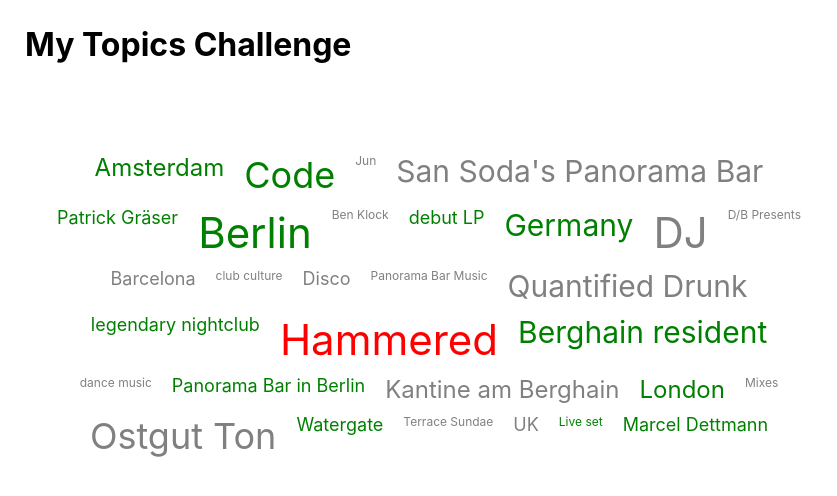
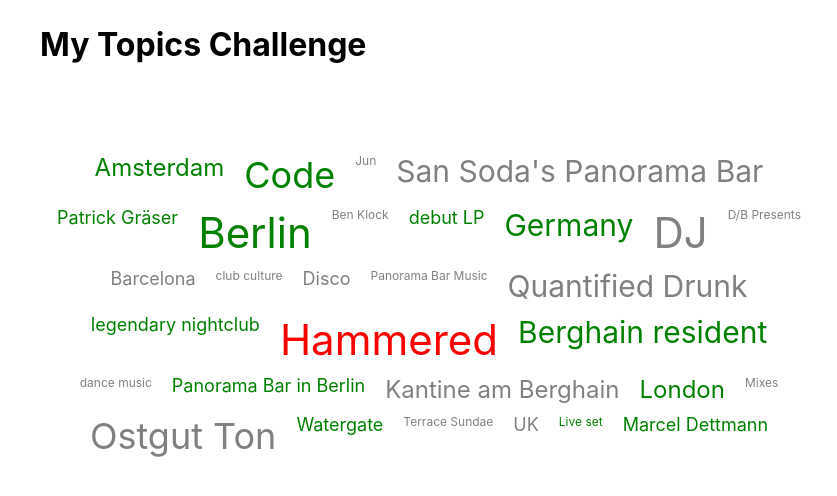
Before and after one commit to ollayka/my-topics-challenge, a React (Create React App) app: page / in a window 1280 px wide. Shown: the top 496 px of the page, without its empty margins (0-837 px from the left). Built offline with nearby package versions, Linux system fonts and the light colour scheme.

Commit message:
styling fix

```diff
--- a/src/App.css
+++ b/src/App.css
@@ -2,3 +2,7 @@
   margin: 25px;
   text-align: left;
 }
+
+.App h1 {
+  padding: 0 15px;
+}
--- a/src/components/WordCloud/WordCloud.css
+++ b/src/components/WordCloud/WordCloud.css
@@ -18,7 +18,7 @@
 }
 
 .metadata-container {
-  padding: 50px;
+  padding: 20px;
 }
 
 .metadata-container div {
```
